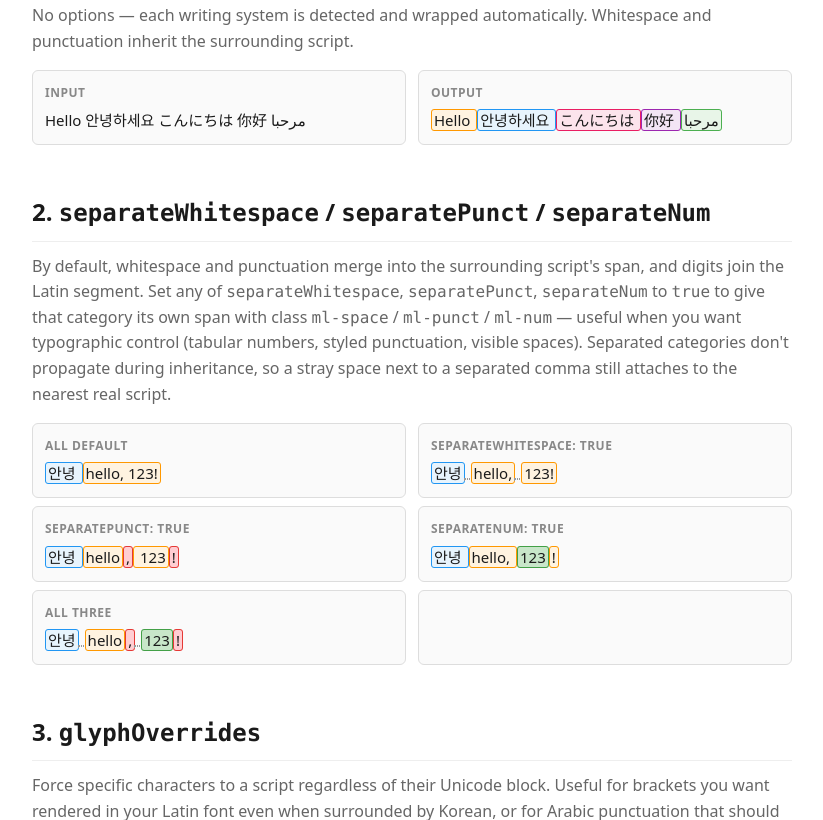
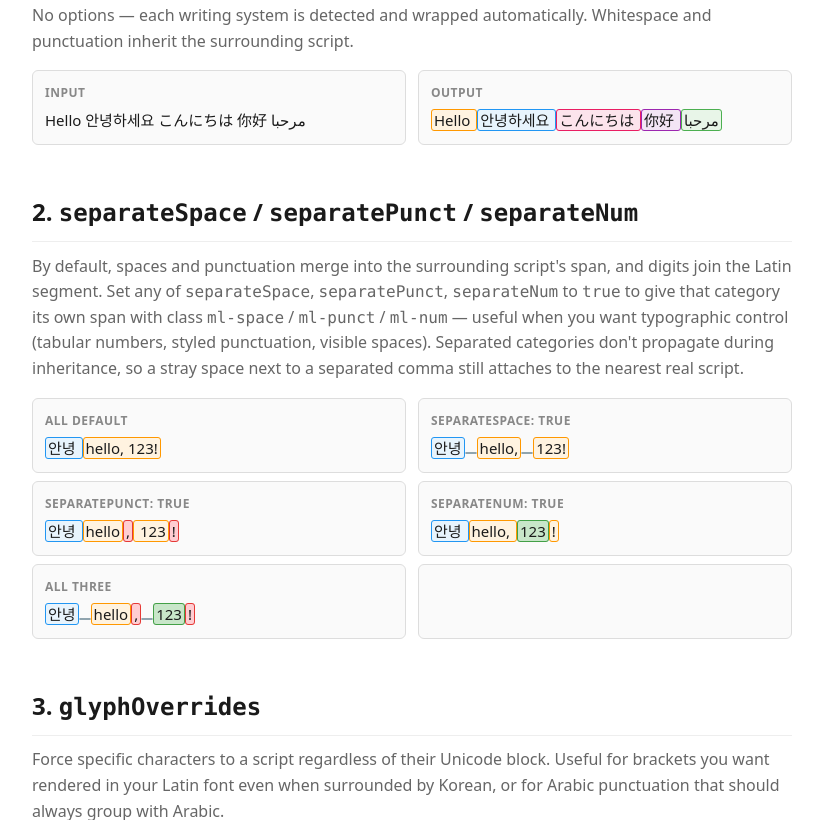
Before and after one commit to multilingualjs/multilingual.js, a plain HTML site: page examples.html in a window 1280 px wide. Shown: the part 534-1354 px from the top of the page, without its empty margins (228-1051 px from the left). Drawn offline with Linux system fonts and the light colour scheme.

Commit message:
Align separate-category option/class/script names
separateWhitespace → separateSpace. The previous name didn't match
the class (ml-space) or the script tag (whitespace), which was
inconsistent with the other two flags that did match (separatePunct
↔ ml-punct, separateNum ↔ ml-num).

Renamed throughout:
  - DEFAULT_CONFIG flag: separateWhitespace → separateSpace
  - data-script value: "whitespace" → "space"
  - CATEGORY_SCRIPTS set entry
  - scriptToShortClass key
  - wrapSegments special-case check
  - examples.html ID, label, wrap() call, lead paragraph

Also restyled .ml-space in examples.html: was a thin dotted outline,
now a solid grey box matching the other category styles. Outline
implied "decoration" but the spans are real segments — they should
look like the other ml-* boxes.

Co-Authored-By: Claude Opus 4.7 (1M context) <noreply@anthropic.com>

```diff
--- a/examples.html
+++ b/examples.html
@@ -62,9 +62,9 @@
         .ml-ar { background: #e8f5e8; padding: 0 2px; border-radius: 3px; border: 1px solid #4caf50; direction: rtl; unicode-bidi: embed; }
 
         /* Category styling (used only in the separation example) */
-        .ml-space { outline: 1px dotted #999; min-width: 0.4em; display: inline-block; }
-        .ml-punct { background: #ffcdd2; border-radius: 3px; padding: 0 2px; border: 1px solid #e53935; }
-        .ml-num   { background: #c8e6c9; border-radius: 3px; padding: 0 2px; border: 1px solid #43a047; font-variant-numeric: tabular-nums; }
+        .ml-space { background: #eceff1; padding: 0 2px; border-radius: 3px; border: 1px solid #90a4ae; min-width: 0.4em; display: inline-block; }
+        .ml-punct { background: #ffcdd2; padding: 0 2px; border-radius: 3px; border: 1px solid #e53935; }
+        .ml-num   { background: #c8e6c9; padding: 0 2px; border-radius: 3px; border: 1px solid #43a047; font-variant-numeric: tabular-nums; }
     </style>
 </head>
 <body>
@@ -90,12 +90,12 @@ Multilingual.wrap('#content', { /* per-call config */ });</code></pre>
     </div>
 </div>
 
-<h2>2. <code>separateWhitespace</code> / <code>separatePunct</code> / <code>separateNum</code></h2>
-<p class="lead">By default, whitespace and punctuation merge into the surrounding script's span, and digits join the Latin segment. Set any of <code>separateWhitespace</code>, <code>separatePunct</code>, <code>separateNum</code> to <code>true</code> to give that category its own span with class <code>ml-space</code> / <code>ml-punct</code> / <code>ml-num</code> — useful when you want typographic control (tabular numbers, styled punctuation, visible spaces). Separated categories don't propagate during inheritance, so a stray space next to a separated comma still attaches to the nearest real script.</p>
+<h2>2. <code>separateSpace</code> / <code>separatePunct</code> / <code>separateNum</code></h2>
+<p class="lead">By default, spaces and punctuation merge into the surrounding script's span, and digits join the Latin segment. Set any of <code>separateSpace</code>, <code>separatePunct</code>, <code>separateNum</code> to <code>true</code> to give that category its own span with class <code>ml-space</code> / <code>ml-punct</code> / <code>ml-num</code> — useful when you want typographic control (tabular numbers, styled punctuation, visible spaces). Separated categories don't propagate during inheritance, so a stray space next to a separated comma still attaches to the nearest real script.</p>
 <div class="example">
     <div class="row">
         <div class="col"><div class="label">all default</div><div id="e2-default">안녕 hello, 123!</div></div>
-        <div class="col"><div class="label">separateWhitespace: true</div><div id="e2-ws">안녕 hello, 123!</div></div>
+        <div class="col"><div class="label">separateSpace: true</div><div id="e2-space">안녕 hello, 123!</div></div>
     </div>
     <div class="row">
         <div class="col"><div class="label">separatePunct: true</div><div id="e2-punct">안녕 hello, 123!</div></div>
@@ -147,10 +147,10 @@ Multilingual.wrap('#content', { /* per-call config */ });</code></pre>
     Multilingual.wrap('#e1-out');
 
     Multilingual.wrap('#e2-default');
-    Multilingual.wrap('#e2-ws',    { separateWhitespace: true });
+    Multilingual.wrap('#e2-space', { separateSpace: true });
     Multilingual.wrap('#e2-punct', { separatePunct: true });
     Multilingual.wrap('#e2-num',   { separateNum: true });
-    Multilingual.wrap('#e2-all',   { separateWhitespace: true, separatePunct: true, separateNum: true });
+    Multilingual.wrap('#e2-all',   { separateSpace: true, separatePunct: true, separateNum: true });
 
     Multilingual.wrap('#e3-off');
     Multilingual.wrap('#e3-on', { glyphOverrides: { '()[]{}': 'latin' } });
--- a/multilingual.js
+++ b/multilingual.js
@@ -10,14 +10,14 @@ const DEFAULT_CONFIG = {
     selector: 'body',
     delay: 100,
 
-    // When false (default), whitespace / punctuation / digits merge into the
+    // When false (default), spaces / punctuation / digits merge into the
     // surrounding script's span. Set any of these true to give that category
     // its own segment with its own class (ml-space / ml-punct / ml-num) —
     // useful for typographic control (tabular numbers, styled punctuation,
     // visible spaces, etc.). Separated categories don't participate in
     // inheritance: e.g. with separatePunct on, the space in "Hello, world"
     // inherits the nearest real script (latin), not the punct script.
-    separateWhitespace: false,
+    separateSpace: false,
     separatePunct: false,
     separateNum: false,
 
@@ -57,7 +57,7 @@ const SCRIPT_PATTERNS = {
 
 // Category-pseudo-scripts. Excluded from inheritance propagation so that, e.g.,
 // a separated punct segment doesn't bleed its script onto adjacent whitespace.
-const CATEGORY_SCRIPTS = new Set(['whitespace', 'punctuation', 'number']);
+const CATEGORY_SCRIPTS = new Set(['space', 'punctuation', 'number']);
 
 class Multilingual {
     constructor(config = {}) {
@@ -95,7 +95,7 @@ class Multilingual {
             hebrew: 'ml-he',
             thai: 'ml-th',
             devanagari: 'ml-hi',
-            whitespace:  'ml-space',
+            space:       'ml-space',
             punctuation: 'ml-punct',
             number:      'ml-num',
         };
@@ -137,13 +137,13 @@ class Multilingual {
      *   3. Group consecutive same-script chars into segments.
      */
     segmentText(text) {
-        const { separateWhitespace, separatePunct, separateNum } = this.config;
+        const { separateSpace, separatePunct, separateNum } = this.config;
 
         const tagged = [...text].map(char => {
             if (this.glyphOverrideMap[char]) return { char, script: this.glyphOverrideMap[char] };
-            if (/\s/u.test(char))     return { char, script: separateWhitespace ? 'whitespace'  : null };
-            if (/\p{P}/u.test(char))  return { char, script: separatePunct      ? 'punctuation' : null };
-            if (/\p{N}/u.test(char))  return { char, script: separateNum        ? 'number'      : 'latin' };
+            if (/\s/u.test(char))     return { char, script: separateSpace ? 'space'       : null };
+            if (/\p{P}/u.test(char))  return { char, script: separatePunct ? 'punctuation' : null };
+            if (/\p{N}/u.test(char))  return { char, script: separateNum   ? 'number'      : 'latin' };
             return { char, script: this.detectScript(char) };
         });
 
@@ -173,9 +173,9 @@ class Multilingual {
     wrapSegments(segments) {
         return segments.map(({ text, script }) => {
             // Pure-whitespace segments that inherited a script (rather than being
-            // explicitly tagged 'whitespace') stay as bare text — no point wrapping
+            // explicitly tagged 'space') stay as bare text — no point wrapping
             // " " in a korean span just because it inherited from a neighbor.
-            if (script !== 'whitespace' && !text.trim()) return text;
+            if (script !== 'space' && !text.trim()) return text;
             const lang = this.scriptToLang[script];
             const cls = this.config.useShortNames ? this.scriptToShortClass[script] : null;
             const langAttr  = lang ? ` lang="${lang}"` : '';
```
Also changed, not shown: README.md.
